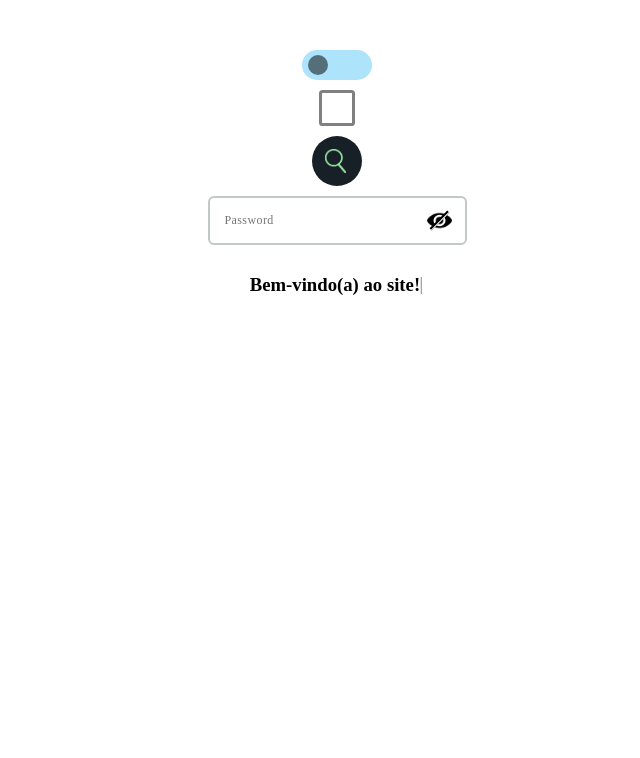
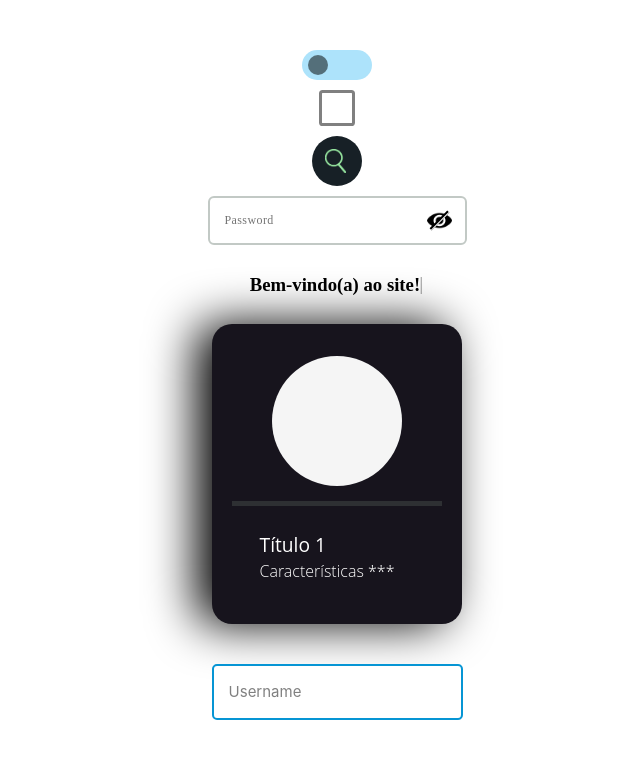
Before and after one commit to ArandaCampos/UI-react, a React (Create React App) app: page / in a window 1280 px wide. Shown: the top 758 px of the page, without its empty margins (303-943 px from the left). Built offline with nearby package versions, Linux system fonts and the light colour scheme.

Commit message:
add input labelAnimatio and Modify DarkCard and CircleImage

```diff
--- a/src/App.js
+++ b/src/App.js
@@ -4,7 +4,8 @@ import TickButton from './components/buttons/check/tick-button/TickButton';
 import Search from './components/inputs/text/search/Search';
 import Password from './components/inputs/password/Password';
 import Typing from './components/texts/typing/Typing';
-
+import DarkCard from './components/cards/dark/DarkCard';
+import InputLabel from './components/inputs/text/labelAnimation/InputLabel';
 
 function App() {
 
@@ -15,6 +16,8 @@ function App() {
       <Search />
       <Password />
       <Typing text="Bem-vindo(a) ao site!" />
+      <DarkCard title="Título 1" description="Características *** "/>
+      <InputLabel label="Username"/>
     </div>
   );
 }
--- /dev/null
+++ b/src/components/cards/dark/DarkCard.js
@@ -0,0 +1,98 @@
+import React from 'react';
+import styled from 'styled-components';
+import CircleImg from '../../image/circle/CircleImage';
+
+const Card = styled.div`
+    height: 300px;
+    width: 250px;
+
+    display: flex;
+    flex-direction: column;
+    align-items: center;
+    justify-content: center;
+
+    border-radius: 20px;
+    background-color: #17141d;
+    box-shadow: -1rem 0 3rem #000;
+
+    &:hover > .line > .full {
+        width: 210px;
+        transition: 0.6s ease-out;
+    }
+
+    &:hover{
+        transform: translateY(-30px);
+        transition: 0.5 ease-out;
+    }
+`;
+
+const Position = styled.div`
+    position: relative;
+    top: 5px;
+`;
+
+const Line = styled.div`
+    position: relative;
+    top: 20px;
+    height: 5px;
+    width: 210px;
+    background-color: #2e3033;
+`;
+
+const Full = styled.div`
+    position: absolute;
+    top: 0px;
+    z-index: 1;
+    width: 0px;
+    height: 100%;
+    background-color: rgb(0,154,217);
+    background: linear-gradient(90deg, #DAFDBA 0%, #45C4B0 65%, #012030 100%);
+    transition: 0.4s ease-out;
+
+`;
+
+const DataSection = styled.div`
+    display: flex;
+    flex-direction: column;
+    align-items: flex-start;
+    position: relative;
+    top: 10px;
+    left: -10px;
+`;
+
+const Title = styled.h2`
+    position: relative;
+    top: 20px;
+    font-family: 'Open Sans', sans-serif;
+    color: white;
+    font-size: larger;
+    font-weight: 500;
+`;
+
+const Subtitle = styled.p`
+    font-family: 'Open Sans', sans-serif;
+    color: white;
+    position: relative;
+    top: -10px;
+    font-weight: 300;
+    font-size: medium;
+`;
+
+function DarkCard({ src, title, description }){
+    return (
+        <Card >
+            <Position >
+                <CircleImg src={src} />
+            </Position>
+            <Line className="line" >
+                <Full className="full" />
+            </Line>
+            <DataSection >
+                <Title >{title}</ Title>
+                <Subtitle >{description}</Subtitle>
+            </ DataSection>
+        </Card>
+    );
+}
+
+export default DarkCard;
--- /dev/null
+++ b/src/components/image/circle/CircleImage.js
@@ -0,0 +1,26 @@
+import React from 'react';
+import styled from 'styled-components';
+
+const Mask = styled.div`
+    height: 130px;
+    width: 130px;
+    border-radius: 50%;
+    background-color: whitesmoke;
+    z-index: 1;
+`;
+
+const Image = styled.img`
+    height: 100%;
+`;
+
+function CircleImg({ src }){
+    return (
+        <>
+            <Mask >
+                <Image src={src} />
+            </ Mask>
+        </>
+    );
+}
+
+export default CircleImg;
--- /dev/null
+++ b/src/components/inputs/text/labelAnimation/InputLabel.js
@@ -0,0 +1,75 @@
+import React , { useState } from 'react';
+import styled , { keyframes } from 'styled-components';
+
+const Up = keyframes`
+    100%{
+        left: -77px;
+        top: 15px;
+    }
+`;
+
+const Div = styled.div`
+    display: flex;
+    flex-direction: column;
+    justify-content: center;
+    align-items: center;
+`;
+
+const Label = styled.span`
+    height: 30px;
+    width: 80px;
+
+    display: flex;
+    flex-direction: column;
+    justify-content: center;
+    align-items: center;
+
+    position: relative;
+    top: 42px;
+    left: -72px;
+
+    background-color: white;
+    transition: 2s;
+
+    & > p{
+        font-size: 15px;
+        color: grey;
+    }
+
+    &.on{
+        animation: ${Up} 0.2s ease-in-out forwards;
+    }
+
+    &.on > p{
+        font-size: 13px;
+        color: #0695D4;
+    }
+`;
+
+const Input = styled.input`
+    height: 50px;
+    width: 230px;
+    padding-left: 15px;
+    border: 2px solid #0695D4;
+    border-radius: 5px;
+
+    &:focus, select:focus {
+        outline: 0;
+    }
+`;
+
+function InputLabel({ label }){
+
+    const [ click, setClick ] = useState('');
+
+    return (
+        <Div >
+            <Label className={click}>
+                <p>{label}</p>
+            </Label>
+            <Input onFocus={() => {setClick('on')}}/>
+        </ Div>
+    )
+}
+
+export default InputLabel;
```
